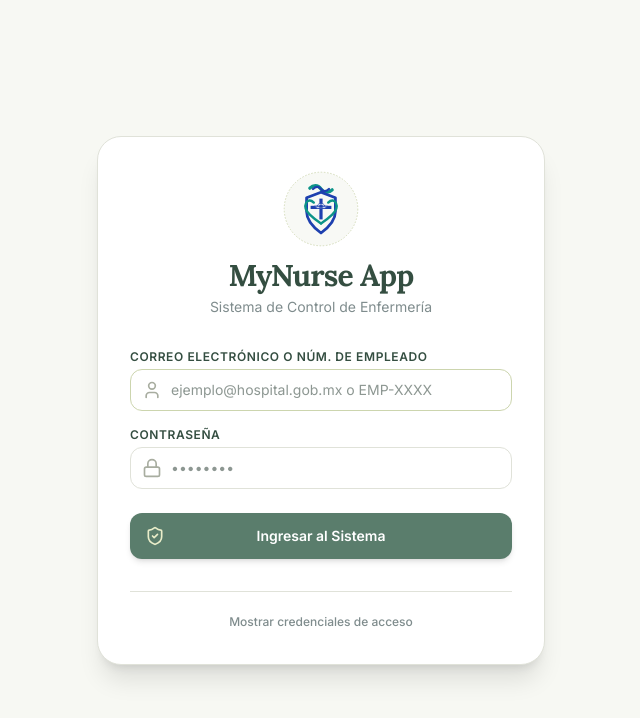
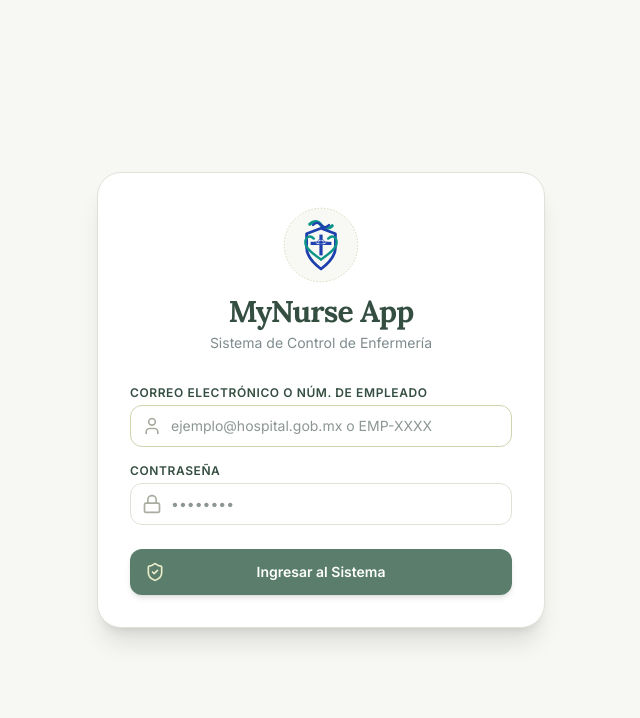
Before and after one commit to electrojimy1993-hub/NurseApp, a React (Vite) app: page / in a window 1280 px wide. Shown: the top 718 px of the page, without its empty margins (319-959 px from the left). Built offline with nearby package versions, Linux system fonts and the light colour scheme.

Commit message:
refactor: update authentication credentials
Replace development account with production-ready credentials and remove test helpers from the login component.

```diff
--- a/src/App.tsx
+++ b/src/App.tsx
@@ -38,7 +38,7 @@ export default function App() {
     if (saved) {
       try {
         const parsed = JSON.parse(saved) as Nurse[];
-        if (!parsed.some(n => n.email === 'jorge_as1993@hotmail.com')) {
+        if (!parsed.some(n => n.email === 'a_nurse@app.com.mx')) {
           localStorage.removeItem('isem_nurses');
           localStorage.removeItem('isem_current_user');
           return initialNurses;
@@ -66,7 +66,7 @@ export default function App() {
     if (saved) {
       try {
         const parsed = JSON.parse(saved) as Nurse;
-        if (parsed.email !== 'jorge_as1993@hotmail.com') {
+        if (parsed.email !== 'a_nurse@app.com.mx') {
           localStorage.removeItem('isem_current_user');
           return null;
         }
--- a/src/components/Login.tsx
+++ b/src/components/Login.tsx
@@ -17,7 +17,6 @@ export default function Login({ nurses, onLoginSuccess }: LoginProps) {
   const [emailOrEmp, setEmailOrEmp] = useState('');
   const [password, setPassword] = useState('');
   const [error, setError] = useState('');
-  const [showCredentials, setShowCredentials] = useState(false);
 
   const handleSubmit = (e: React.FormEvent) => {
     e.preventDefault();
@@ -47,21 +46,13 @@ export default function Login({ nurses, onLoginSuccess }: LoginProps) {
     }
 
     // Check password (simple simulation)
-    if (password !== 'password123' && nurse.password !== password) {
+    if (nurse.password !== password) {
       setError('Contraseña incorrecta.');
       return;
     }
 
     // Success!
     onLoginSuccess(nurse);
-  };
-
-  const handleQuickLogin = (email: string) => {
-    const nurse = nurses.find((n) => n.email === email);
-    if (nurse) {
-      setEmailOrEmp(nurse.email);
-      setPassword('password123');
-    }
   };
 
   return (
@@ -148,35 +139,6 @@ export default function Login({ nurses, onLoginSuccess }: LoginProps) {
             </button>
           </div>
         </form>
-
-        {/* Demo Credentials Helper - Hidden by default */}
-        <div className="border-t border-[#E0E2D9] pt-4 text-center">
-          <button
-            type="button"
-            onClick={() => setShowCredentials(!showCredentials)}
-            className="text-xs text-[#7F8C8D] hover:text-[#5A7D6C] font-medium transition focus:outline-none"
-          >
-            {showCredentials ? 'Ocultar credenciales de acceso' : 'Mostrar credenciales de acceso'}
-          </button>
-
-          {showCredentials && (
-            <div className="space-y-2 mt-3 text-left">
-              {/* Administrador */}
-              <button
-                type="button"
-                onClick={() => handleQuickLogin('jorge_as1993@hotmail.com')}
-                className="w-full text-left bg-[#FEFAE0]/40 hover:bg-[#FEFAE0]/80 border border-[#CCD5AE] p-2.5 rounded-xl transition flex justify-between items-center text-xs text-[#344E41]"
-              >
-                <div>
-                  <span className="font-bold">Dev Jorge Erick Aguilar Susano</span> (Administrador - TI)
-                  <div className="text-[10px] text-[#5A7D6C] mt-0.5 font-mono">Correo: jorge_as1993@hotmail.com</div>
-                  <div className="text-[10px] text-[#5A7D6C] font-mono">Contraseña: password123</div>
-                </div>
-                <span className="bg-white px-2 py-1 rounded border border-[#CCD5AE] text-[10px] font-semibold text-[#5A7D6C] font-mono shrink-0">Usar</span>
-              </button>
-            </div>
-          )}
-        </div>
       </div>
     </div>
   );
--- a/src/data/mockData.ts
+++ b/src/data/mockData.ts
@@ -8,13 +8,13 @@ import { Nurse, Patient, NursingSheet } from '../types';
 export const initialNurses: Nurse[] = [
   {
     id: 'n1',
-    fullName: 'Dev Jorge Erick Aguilar Susano',
+    fullName: 'Desarrollador IT',
     employeeNumber: 'EMP-1001',
     licenseId: 'CED-9912048',
     specialty: 'TI',
-    email: 'jorge_as1993@hotmail.com',
+    email: 'a_nurse@app.com.mx',
     blocked: false,
-    password: 'password123',
+    password: '12345678',
     role: 'admin',
     createdAt: '2026-07-10T22:19:30Z'
   }
```
